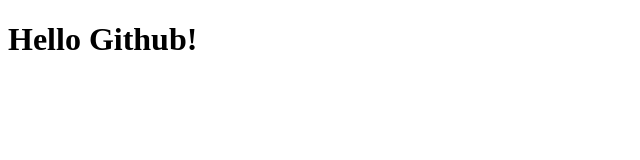
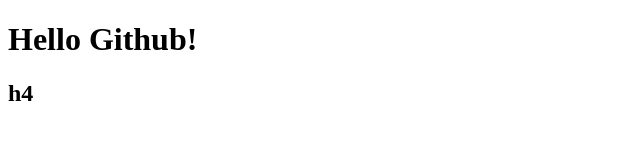
Before and after one commit to Gwon-Joohyeong/githut_savetest, a plain HTML site: page index.html in a window 1280 px wide. Shown: the full height of the page, 0-640 px from the left. Drawn offline with Linux system fonts and the light colour scheme.

Commit message:
Update index.html

```diff
--- a/index.html
+++ b/index.html
@@ -8,5 +8,6 @@
 </head>
 <body>
     <h1>Hello Github!</h1>
+    <h2>h4</h2>
 </body>
 </html>
```
